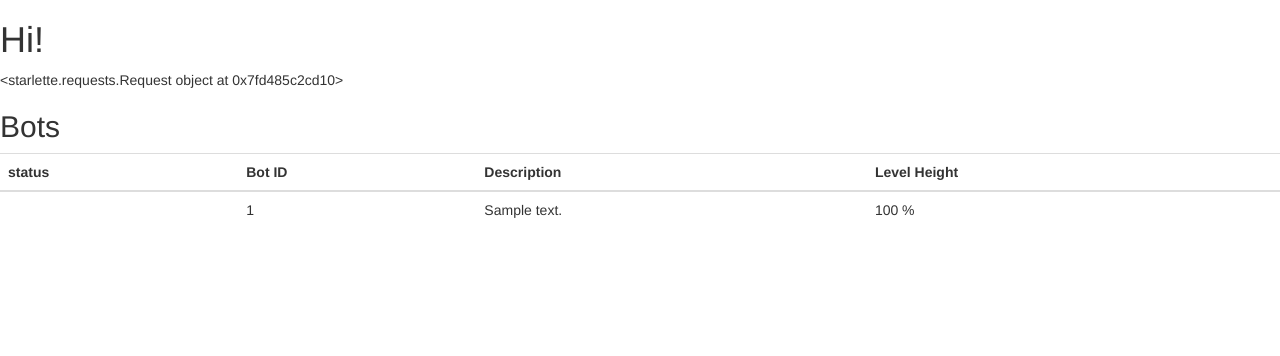
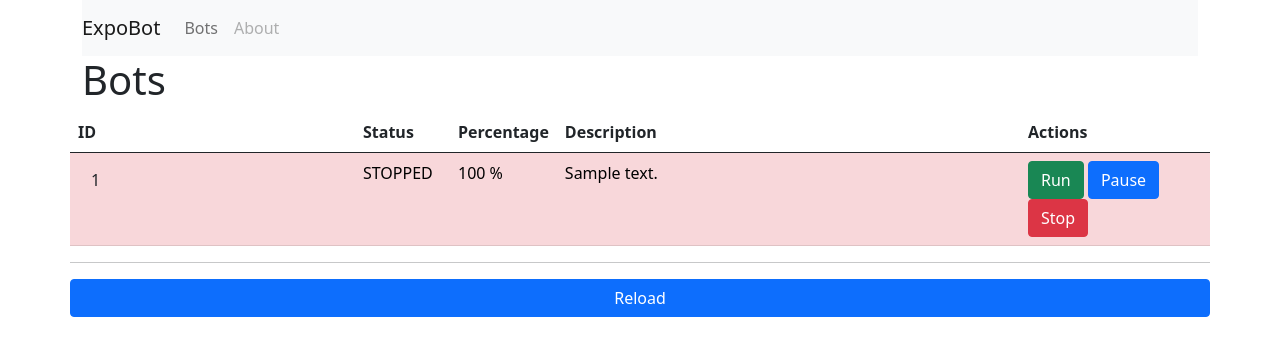
Before and after one commit to ruslan-rv-ua/expobot, a FastAPI app: template expobot/templates/show_bots.html in a window 1280 px wide. Shown: the top 356 px of the page. Run offline with FastAPI, Linux system fonts and the light colour scheme; the template is opened without the code that fills it: most values are stand-ins (such as "Sample title", 1, 10 or a date in 2020); parts of the project's set-up code (start-up, migrations or seed data) failed here and were passed over; some libraries are stand-ins or nearby versions.

Commit message:
gui: first setup

```diff
--- a/expobot/routers/bot.py
+++ b/expobot/routers/bot.py
@@ -1,5 +1,5 @@
 from fastapi import APIRouter, Depends, Response, status
-from schemas.bot import Bot, BotCreate, Bots
+from schemas.bot import Bot, BotCreate
 from schemas.enums import BotStatus
 from services.bot import BotService
 
@@ -10,8 +10,8 @@ router = APIRouter(
 )
 
 
-@router.get("/", response_model=Bots)
-async def get_bots(status: BotStatus | None = None):
+@router.get("/", response_model=list[Bot])
+async def get_bots(status: BotStatus | None = None) -> list[Bot]:
     """Get all bots"""
     return await BotService.get_bots(status=status)
 
--- a/expobot/schemas/enums.py
+++ b/expobot/schemas/enums.py
@@ -7,6 +7,9 @@ class BotStatus(str, enum.Enum):
     RUNNING = "running"
     PAUSED = "paused"
     STOPPED = "stopped"
+
+    def __str__(self) -> str:
+        return self.value
 
 class SessionStatus(str, enum.Enum):
     """Session status."""
--- a/expobot/services/bot.py
+++ b/expobot/services/bot.py
@@ -1,7 +1,7 @@
 from fastapi import HTTPException
 from schemas.enums import BotStatus
 from models.bot import BotModel
-from schemas.bot import Bot, BotCreate, Bots
+from schemas.bot import Bot, BotCreate
 from services.exchange import exchanges_manager
 
 
@@ -19,13 +19,13 @@ class BotService:
         return bot_orm
 
     @staticmethod
-    async def get_bots(status: BotStatus | None) -> Bots:
+    async def get_bots(status: BotStatus | None = None) -> list[Bot]:
         """Get all bot ids"""
         if status is None:
             bots_orm = await BotModel.all()
         else:
             bots_orm = await BotModel.filter(status=status)
-        return Bots.from_orm(bots_orm)
+        return [Bot.from_orm(bot_orm) for bot_orm in bots_orm]
 
     async def get_bot(self) -> Bot:
         """Get bot by id"""
--- /dev/null
+++ b/expobot/templates/layouts/main.html
@@ -0,0 +1,55 @@
+<!doctype html>
+<html lang="en">
+    <head>
+        <!-- Required meta tags -->
+        <meta charset="utf-8">
+        <meta name="viewport" content="width=device-width, initial-scale=1">
+        <!-- Bootstrap CSS -->
+        <link href="https://cdn.jsdelivr.net/npm/bootstrap@5.0.2/dist/css/bootstrap.min.css"
+              rel="stylesheet"
+              integrity="sha384-EVSTQN3/azprG1Anm3QDgpJLIm9Nao0Yz1ztcQTwFspd3yD65VohhpuuCOmLASjC"
+              crossorigin="anonymous">
+        <title>
+            {% block title %}ExpoBot{% endblock %}
+        </title>
+        {% block additional_css %}{% endblock %}
+    </head>
+    <body>
+        <main class="container">
+            <nav class="navbar navbar-expand-lg navbar-light bg-light">
+                <a class="navbar-brand" href="#">ExpoBot</a>
+                <button class="navbar-toggler"
+                        type="button"
+                        data-toggle="collapse"
+                        data-target="#navbarSupportedContent"
+                        aria-controls="navbarSupportedContent"
+                        aria-expanded="false"
+                        aria-label="Toggle navigation">
+                    <span class="navbar-toggler-icon"></span>
+                </button>
+                <div class="collapse navbar-collapse" id="navbarSupportedContent">
+                    <ul class="navbar-nav mr-auto">
+                        <li class="nav-item active">
+                            <a class="nav-link" href="#">Bots</a>
+                        </li>
+                        <li class="nav-item">
+                            <a class="nav-link disabled" href="/about">About</a>
+                        </li>
+                    </ul>
+                </div>
+            </nav>
+            <div class="row">
+                {% block main_content %}<h1>It is just layout!</h1>{% endblock %}
+            </div>
+        </main>
+        <!-- Optional JavaScript; choose one of the two! -->
+        <!-- Option 1: Bootstrap Bundle with Popper -->
+        <script src="https://cdn.jsdelivr.net/npm/bootstrap@5.0.2/dist/js/bootstrap.bundle.min.js" integrity="sha384-MrcW6ZMFYlzcLA8Nl+NtUVF0sA7MsXsP1UyJoMp4YLEuNSfAP+JcXn/tWtIaxVXM" crossorigin="anonymous"></script>
+        <!-- Option 2: Separate Popper and Bootstrap JS -->
+        <!--
+    <script src="https://cdn.jsdelivr.net/npm/@popperjs/core@2.9.2/dist/umd/popper.min.js" integrity="sha384-IQsoLXl5PILFhosVNubq5LC7Qb9DXgDA9i+tQ8Zj3iwWAwPtgFTxbJ8NT4GN1R8p" crossorigin="anonymous"></script>
+    <script src="https://cdn.jsdelivr.net/npm/bootstrap@5.0.2/dist/js/bootstrap.min.js" integrity="sha384-cVKIPhGWiC2Al4u+LWgxfKTRIcfu0JTxR+EQDz/bgldoEyl4H0zUF0QKbrJ0EcQF" crossorigin="anonymous"></script>
+    -->
+        {% block additional_js %}{% endblock %}
+    </body>
+</html>
--- a/expobot/templates/show_bots.html
+++ b/expobot/templates/show_bots.html
@@ -1,44 +1,40 @@
-<!-- jinja2 html template -->
-<!DOCTYPE html>
-<html lang="en">
-
-
-<head>
-    <meta charset="UTF-8">
-    <meta http-equiv="X-UA-Compatible" content="IE=edge">
-    <meta name="viewport" content="width=device-width, initial-scale=1.0">
-    <!-- bootswatch dark theme -->
-    <link rel="stylesheet" href="https://maxcdn.bootstrapcdn.com/bootswatch/3.3.7/darkly/bootstrap.min.css">
-    <title>Expobot</title>
-</head>
-
-<body>
-    <h1>Hi!</h1>
-    {{request}}
-    <h2>Bots</h2>
-
+{% extends "layouts/main.html" %}
+{% macro status_to_table_class(status)%}
+    {%- if status == "running" -%}table-success
+    {%- elif status == "stopped" -%}table-danger
+    {%- elif status == "error" -%}table-warning
+    {%- elif status == "paused" -%}table-info
+    {%- endif -%}
+{% endmacro %}
+{% block title %}ExpoBot{% endblock %}
+{% block main_content %}
+    <h1>Bots</h1>
     <table class="table">
-
-        <head>
-            <tr>
-                <th>status</th>
-                <th>Bot ID</th>
-                <th>Description</th>
-                <th>Level Height</th>
-            </tr>
-        </head>
-        <tbody>
-            {% for bot in bots %}
-            <tr>
-                <td>{{bot.status.value}}</td>
-                <td>{{bot.id}}</td>
-                <td>{{bot.description}}</td>
-                <td>{{bot.total_level_height*100}} %</td>
-            </tr>
-            {% endfor %}
+        <thead>
+            <th scope="col">ID</th>
+            <th scope="col">Status</th>
+            <th scope="col">Percentage</th>
+            <th scope="col">Description</th>
+            <th scope="col">Actions</th>
+        </thead>
+        <tbody id="bots-table-tbody">
+            {%- for bot in bots -%}
+                <tr class="{{ status_to_table_class(bot.status)}}">
+                    <th scope="row" class="col-3">
+                        <a class="btn" href="/bot/{{ bot.id }}">{{ bot.id }}</a>
+                    </th>
+                    <td class="col-1">{{ bot.status | upper }}</td>
+                    <td class="col-1">{{ bot.total_level_height * 100 }} %</td>
+                    <td>{{ bot.description }}</td>
+                    <td class="col-2">
+                        <a href="/bot/{{ bot.id }}/run" class="btn btn-success">Run</a>
+                        <a href="/bot/{{ bot.id }}/pause" class="btn btn-primary">Pause</a>
+                        <a href="/bot/{{ bot.id }}/stop" class="btn btn-danger">Stop</a>
+                    </td>
+                </tr>
+            {%- endfor -%}
         </tbody>
     </table>
-
-</body>
-
-</html>
+    <hr>
+    <button class="btn btn-primary">Reload</button>
+{% endblock %}
```
Also changed, not shown: expobot/main.py (+2 -5 lines), expobot/routers/gui.py (+6 -8 lines), expobot/schemas/bot.py (+0 -9 lines), expobot/database_expobot.db, 2 other files.
